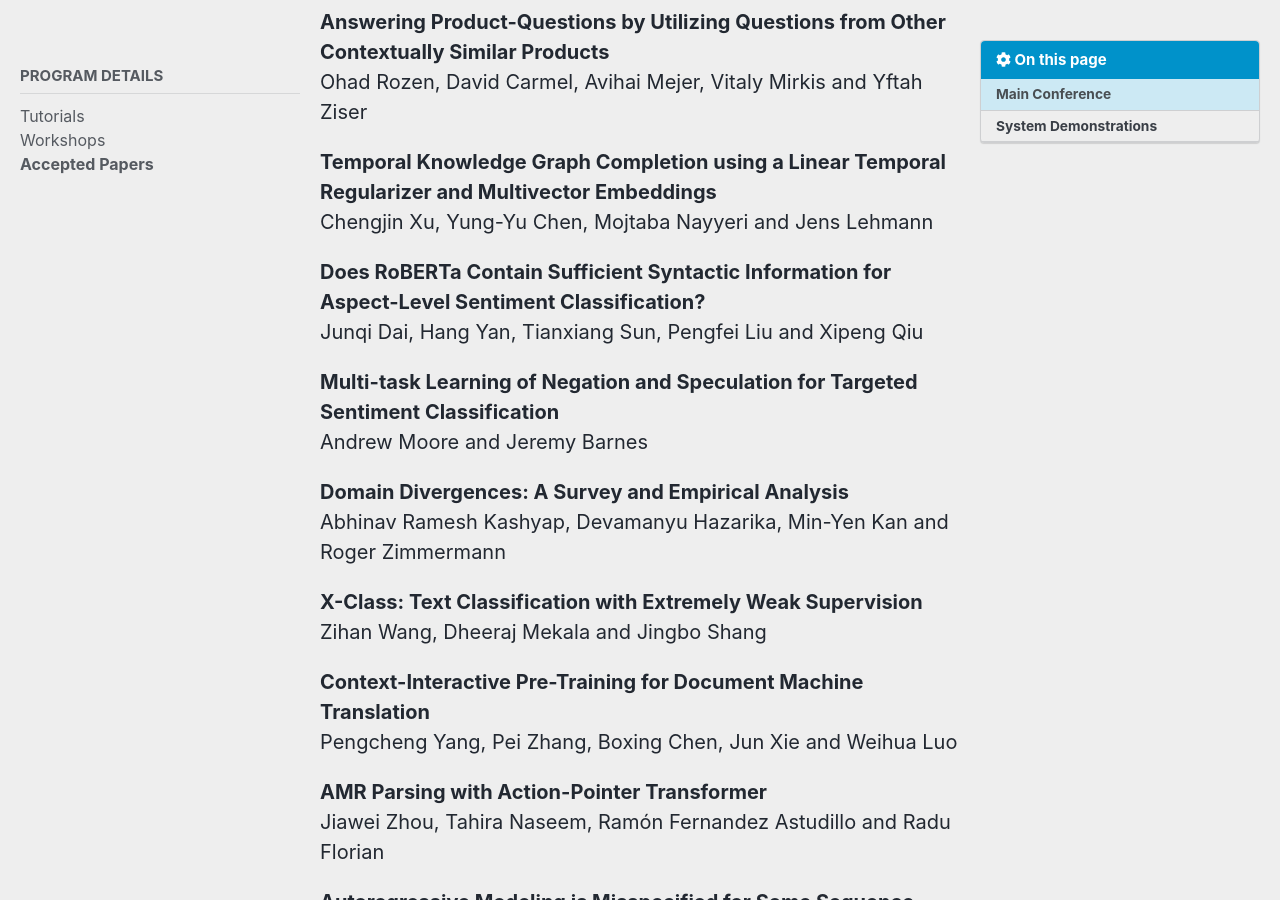
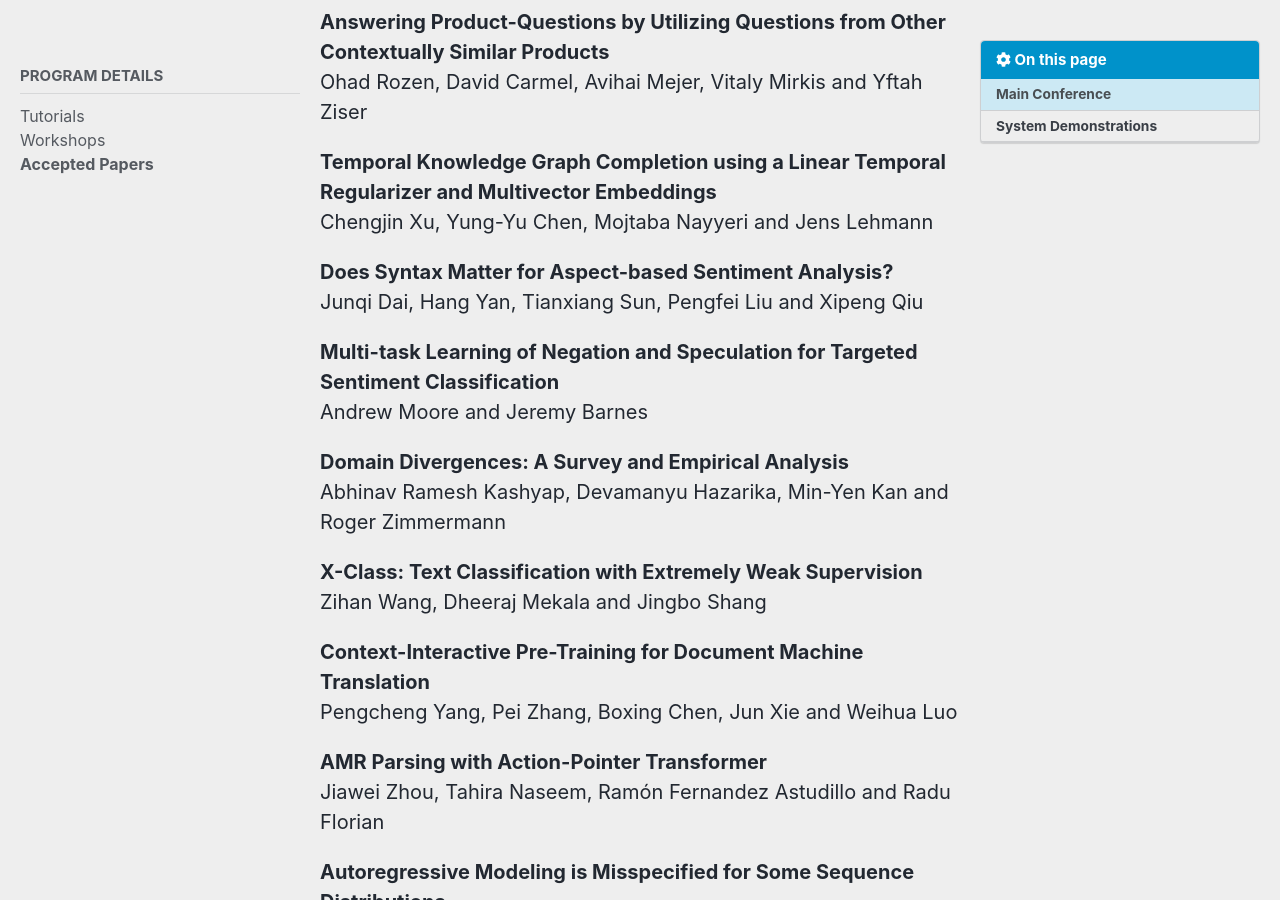
Before and after one commit to naacl-org/naacl-2021-website, a Jekyll site: the page built from _pages/program/accepted.md, in a window 1280 px wide and 900 px high, scrolled down 47877 px. Built offline with Jekyll 4.4.1, drawn with Linux system fonts in a browser that asks for light colours; cached includes are drawn as plain includes; nearby versions of some CDN libraries; comment, search, counter and statistics services are not loaded.

Commit message:
Temporarily edited a paper title.

```diff
--- a/_pages/program/accepted.md
+++ b/_pages/program/accepted.md
@@ -853,7 +853,7 @@ Main Conference
 
 **Temporal Knowledge Graph Completion using a Linear Temporal Regularizer and Multivector Embeddings**<br>Chengjin Xu, Yung-Yu Chen, Mojtaba Nayyeri and Jens Lehmann
 
-**Does RoBERTa Contain Sufficient Syntactic Information for Aspect-Level Sentiment Classification?**<br>Junqi Dai, Hang Yan, Tianxiang Sun, Pengfei Liu and Xipeng Qiu
+**Does Syntax Matter for Aspect-based Sentiment Analysis?**<br>Junqi Dai, Hang Yan, Tianxiang Sun, Pengfei Liu and Xipeng Qiu
 
 **Multi-task Learning of Negation and Speculation for Targeted Sentiment Classification**<br>Andrew Moore and Jeremy Barnes
 
```
